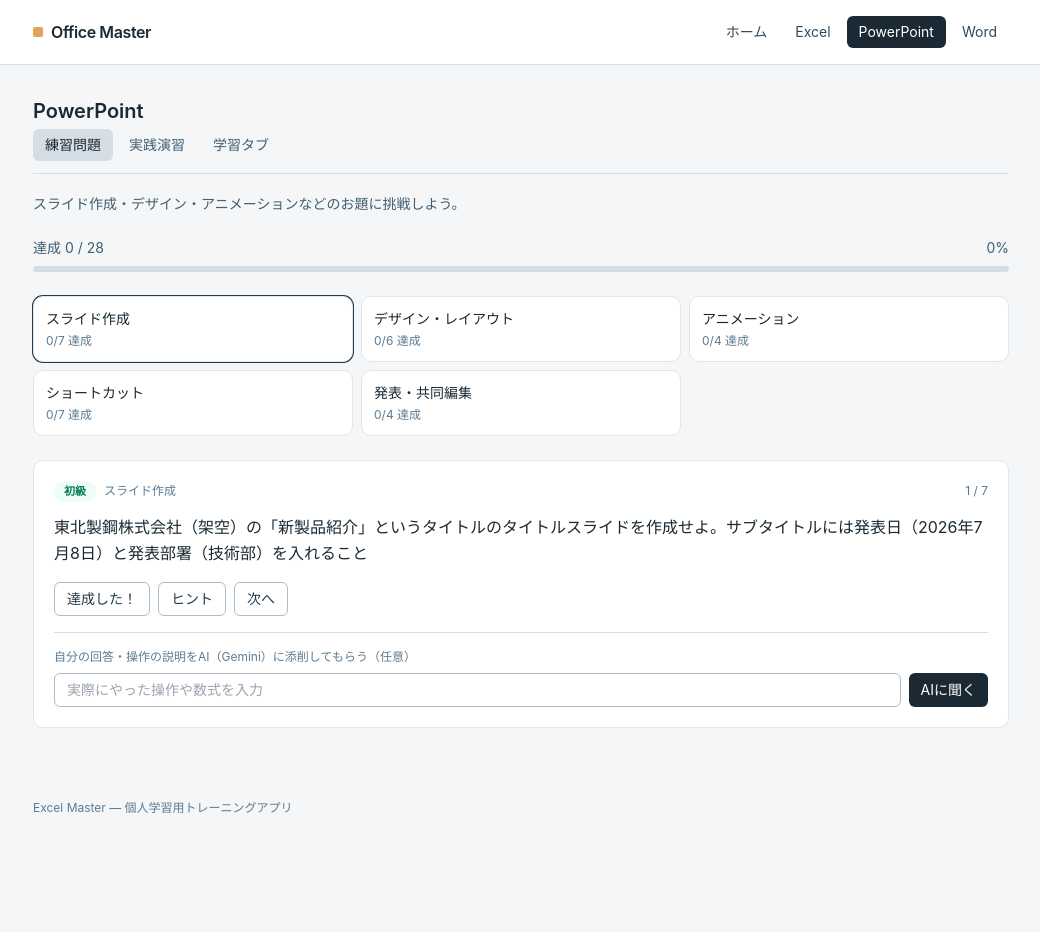
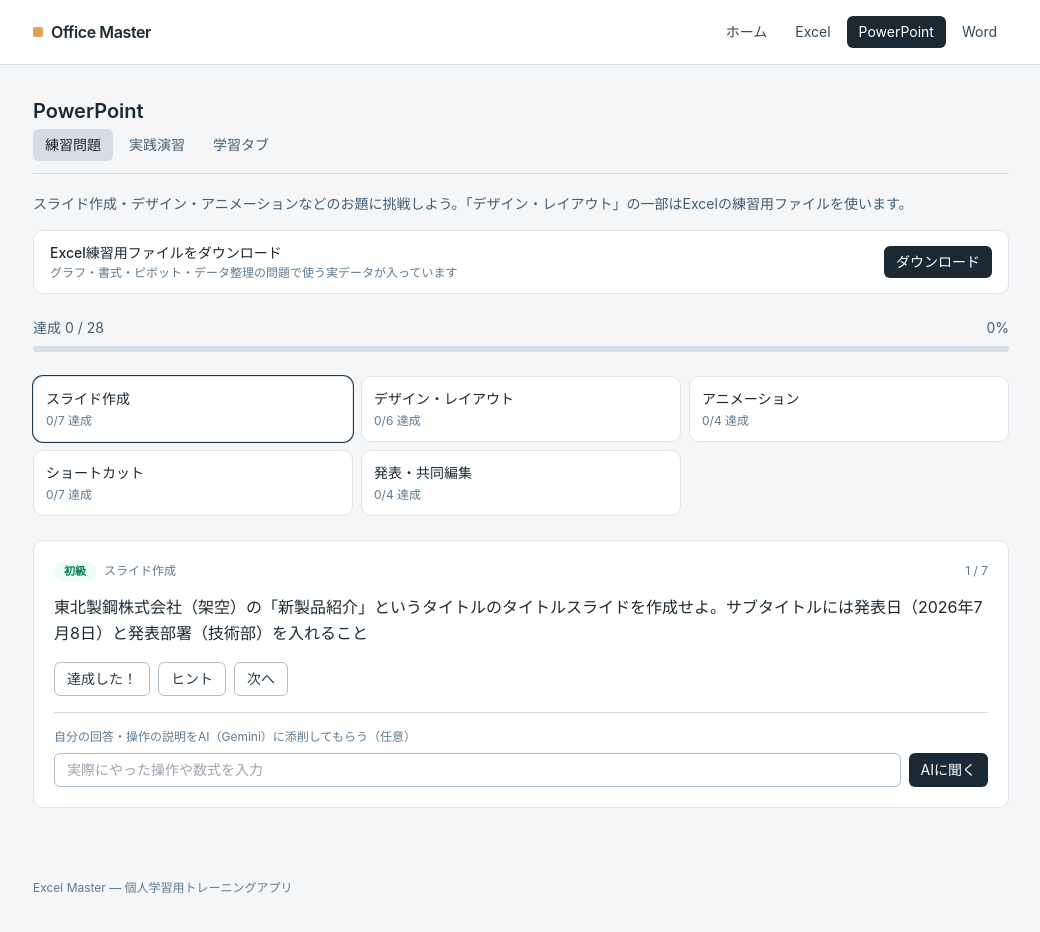
Before and after one commit to kane111-ai/excel-app, a Next.js app: page /powerpoint/practice in a window 1280 px wide. Shown: the top 932 px of the page, without its empty margins (119-1159 px from the left). Before the commit the page ends 856 px from the top, so only its background shows below. Built offline with nearby package versions, Linux system fonts and the light colour scheme.

Commit message:
Update page.js

```diff
--- a/app/powerpoint/practice/page.js
+++ b/app/powerpoint/practice/page.js
@@ -1,5 +1,6 @@
 import PracticeTrainer from '@/components/PracticeTrainer';
 import AppTabs from '@/components/AppTabs';
+import DownloadBanner from '@/components/DownloadBanner';
 import { PPT_CATEGORIES, PPT_QUESTIONS } from '@/data/pptQuestions';
 
 export const metadata = { title: 'PowerPointトレーニング | Office Master' };
@@ -15,9 +16,10 @@ export default function PptPracticePage() {
     <div>
       <h1 className="text-xl font-semibold text-steel-800 mb-1">PowerPoint</h1>
       <AppTabs links={TABS} />
-      <p className="text-steel-500 text-sm mb-6">
-        スライド作成・デザイン・アニメーションなどのお題に挑戦しよう。
+      <p className="text-steel-500 text-sm mb-4">
+        スライド作成・デザイン・アニメーションなどのお題に挑戦しよう。「デザイン・レイアウト」の一部はExcelの練習用ファイルを使います。
       </p>
+      <DownloadBanner label="Excel練習用ファイル" />
       <PracticeTrainer
         categories={PPT_CATEGORIES}
         questions={PPT_QUESTIONS}
```
